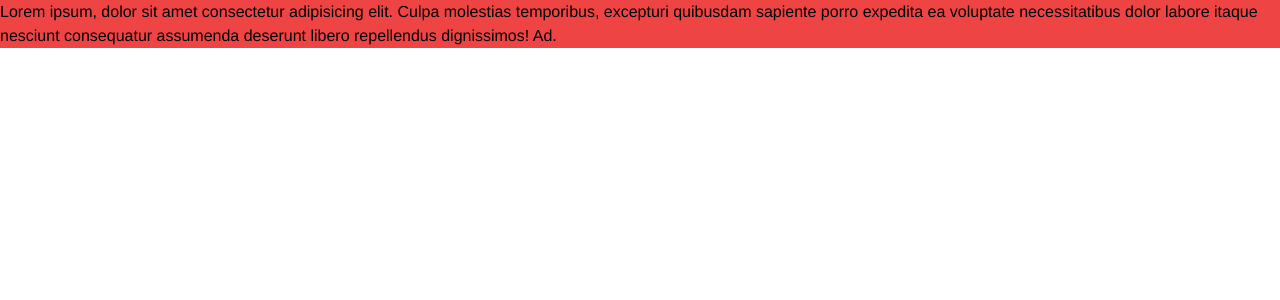
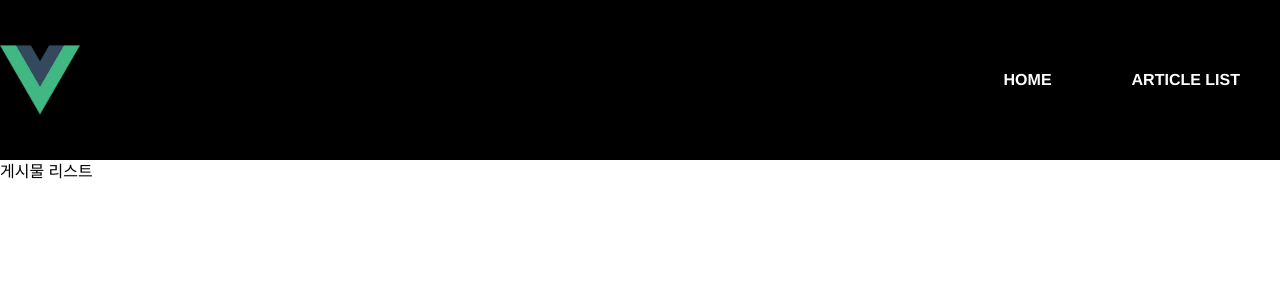
Before and after one commit to lucia6758/vue3-ts-exam, a Vue app: page /article/list in a window 1280 px wide. Shown: the top 300 px of the page. Built offline with nearby package versions, Linux system fonts and the light colour scheme.

Commit message:
라우터적용, 페이지 생성

```diff
--- a/src/App.vue
+++ b/src/App.vue
@@ -1,6 +1,31 @@
 <template>
-  <div class="container mx-auto bg-red-500">
-    Lorem ipsum, dolor sit amet consectetur adipisicing elit. Culpa molestias temporibus, excepturi quibusdam sapiente porro expedita ea voluptate necessitatibus dolor labore itaque nesciunt consequatur assumenda deserunt libero repellendus dignissimos! Ad.</div>
+  <header class="header-bar h-40 bg-black text-white">
+    <div class="container mx-auto flex h-full">
+      <router-link to="/" class="h-full flex items-center">
+      <img class="block w-20" src="./assets/logo.png" alt="">
+      </router-link>
+
+      <div class="flex-grow"></div>
+
+      <nav class="header-bar__menu-box-1">
+        <ul class="flex h-full">
+          <li>
+            <router-link to="/" class="h-full flex items-center font-bold px-10 hover:bg-white hover:text-black">
+              HOME
+            </router-link>
+          </li>
+          <li>
+            <router-link to="/article/list" class="h-full flex items-center font-bold px-10 hover:bg-white hover:text-black">
+              ARTICLE LIST
+            </router-link>
+          </li>
+        </ul>
+      </nav>
+    </div>
+  </header>
+  <main>
+    <router-view></router-view>
+  </main>
 </template>
 
 <script lang="ts">
--- /dev/null
+++ b/src/pages/ArticleListPage.vue
@@ -0,0 +1,19 @@
+<template>
+  <section class="title-bar">
+    <h1 class="container mx-auto">
+      게시물 리스트
+    </h1>
+  </section>
+</template>
+
+<script lang="ts">
+import { defineComponent } from 'vue'
+
+export default defineComponent({
+  name: 'ArticleListPage',
+})
+</script>
+
+<style>
+
+</style>
--- /dev/null
+++ b/src/pages/HomeMainPage.vue
@@ -0,0 +1,19 @@
+<template>
+  <section class="title-bar">
+    <h1 class="container mx-auto">
+      메인
+    </h1>
+  </section>
+</template>
+
+<script lang="ts">
+import { defineComponent } from 'vue'
+
+export default defineComponent({
+  name: 'HomeMainPage',
+})
+</script>
+
+<style>
+
+</style>
```
Also changed, not shown: src/main.ts (+16 -1 lines).
